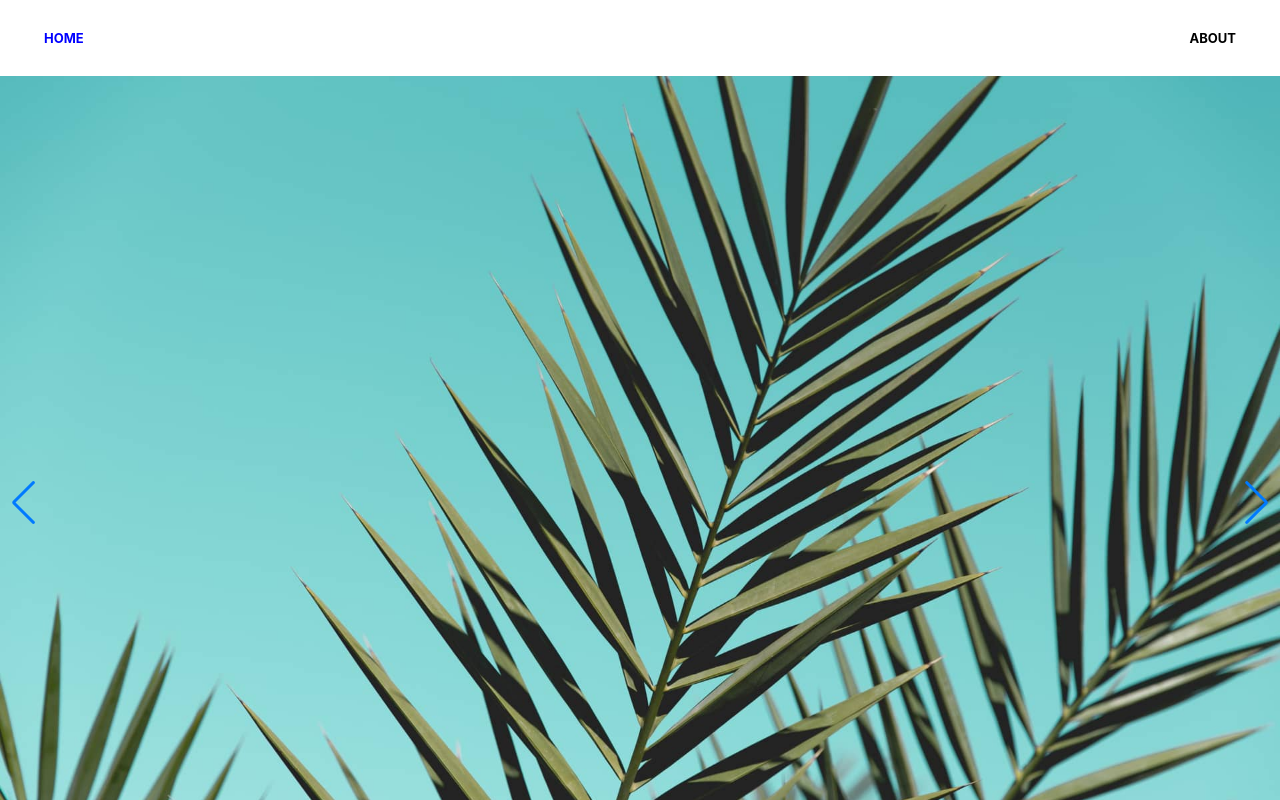
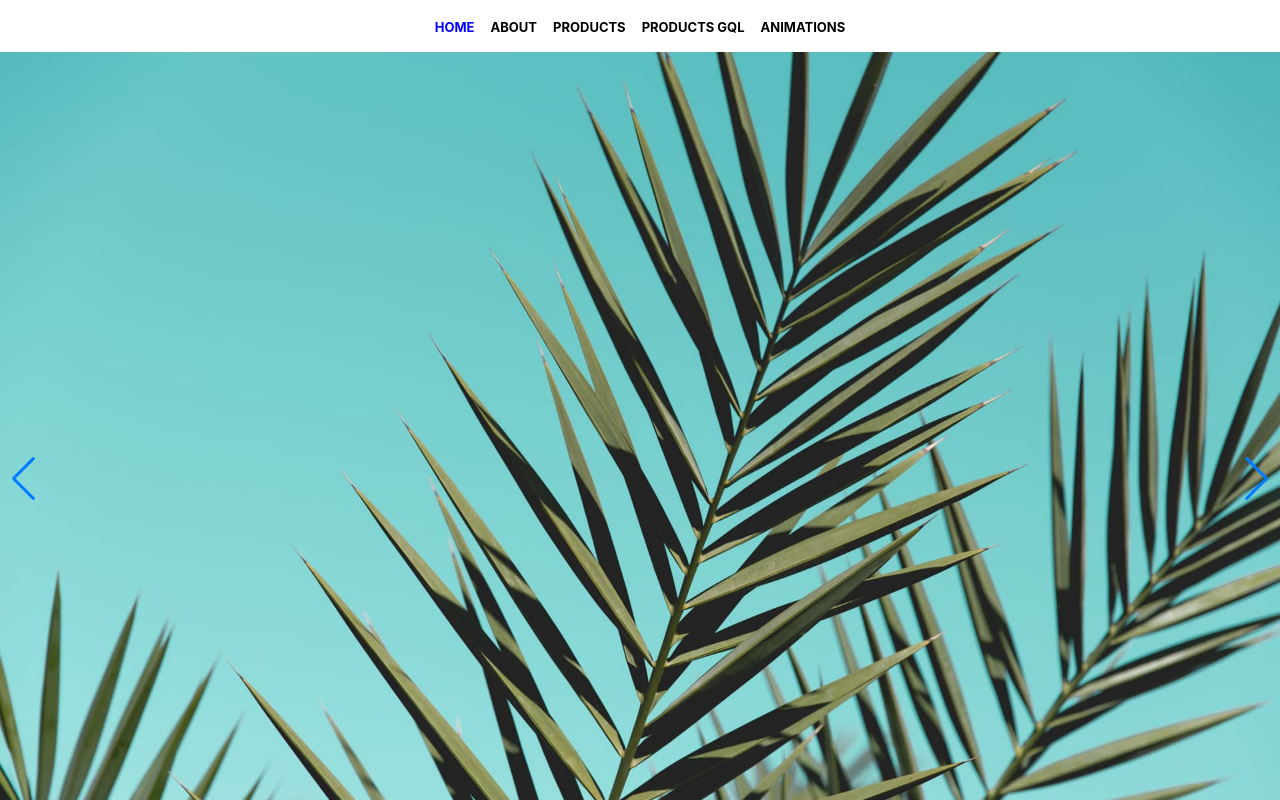
Before and after one commit to fabioquarantini/basement, a Next.js app: page / in a window 1280 px wide. Shown: the top 800 px of the page. Built offline with nearby package versions, Linux system fonts and the light colour scheme.

Commit message:
Add new pages

```diff
--- a/components/nav.js
+++ b/components/nav.js
@@ -14,26 +14,36 @@ const Nav = () => (
           <a className="nav-link">About</a>
         </ActiveLink>
       </li>
+      <li>
+        <ActiveLink activeClassName="active" href="/products">
+          <a className="nav-link">Products</a>
+        </ActiveLink>
+      </li>
+      <li>
+        <ActiveLink activeClassName="active" href="/productsgql">
+          <a className="nav-link">Products GQL</a>
+        </ActiveLink>
+      </li>
+      <li>
+        <ActiveLink activeClassName="active" href="/animations">
+          <a className="nav-link">Animations</a>
+        </ActiveLink>
+      </li>
     </ul>
 
     <style jsx>{`
       nav {
         text-align: center;
-        background: white;
-        padding: 20px;
-        box-shadow: 0 11px 40px 0 rgba(0, 0, 0, 0.25), 0 2px 10px 0 rgba(0, 0, 0, 0.12);
       }
       ul {
-        display: flex;
-        margin:0;
-        justify-content: space-between;
+
       }
       nav > ul {
-        padding: 4px 16px;
+        padding: 0px 16px;
       }
       li {
-        display: flex;
-        padding: 6px 8px;
+        display: inline-block;
+        padding: 0px 8px;
       }
       a {
         color: black;
```
